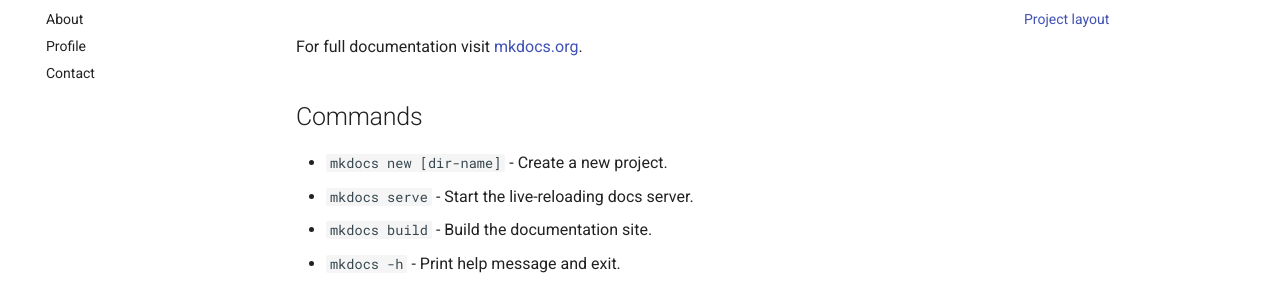
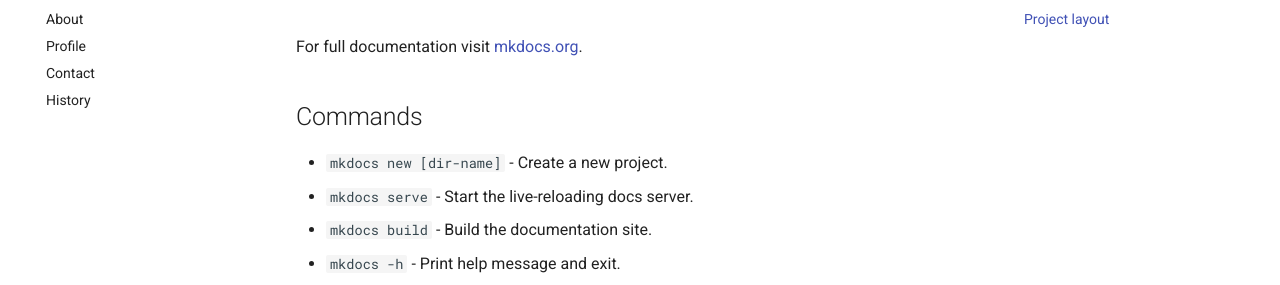
Before and after one commit to Mr-MyoHtet/testing123, an MkDocs documentation site: the page built from docs/index.md, in a window 1280 px wide. Shown: the part 146-431 px from the top of the page. Built offline with MkDocs 1.6.1 and Material for MkDocs 9.7.7, drawn with Linux system fonts in a browser that asks for light colours.

Commit message:
five commit -m

```diff
--- a/mkdocs.yml
+++ b/mkdocs.yml
@@ -4,5 +4,6 @@
   - About: about.md
   - Profile: profile.md
   - Contact: contact.md
+  - History: history.md
 theme:
   name: material
```
